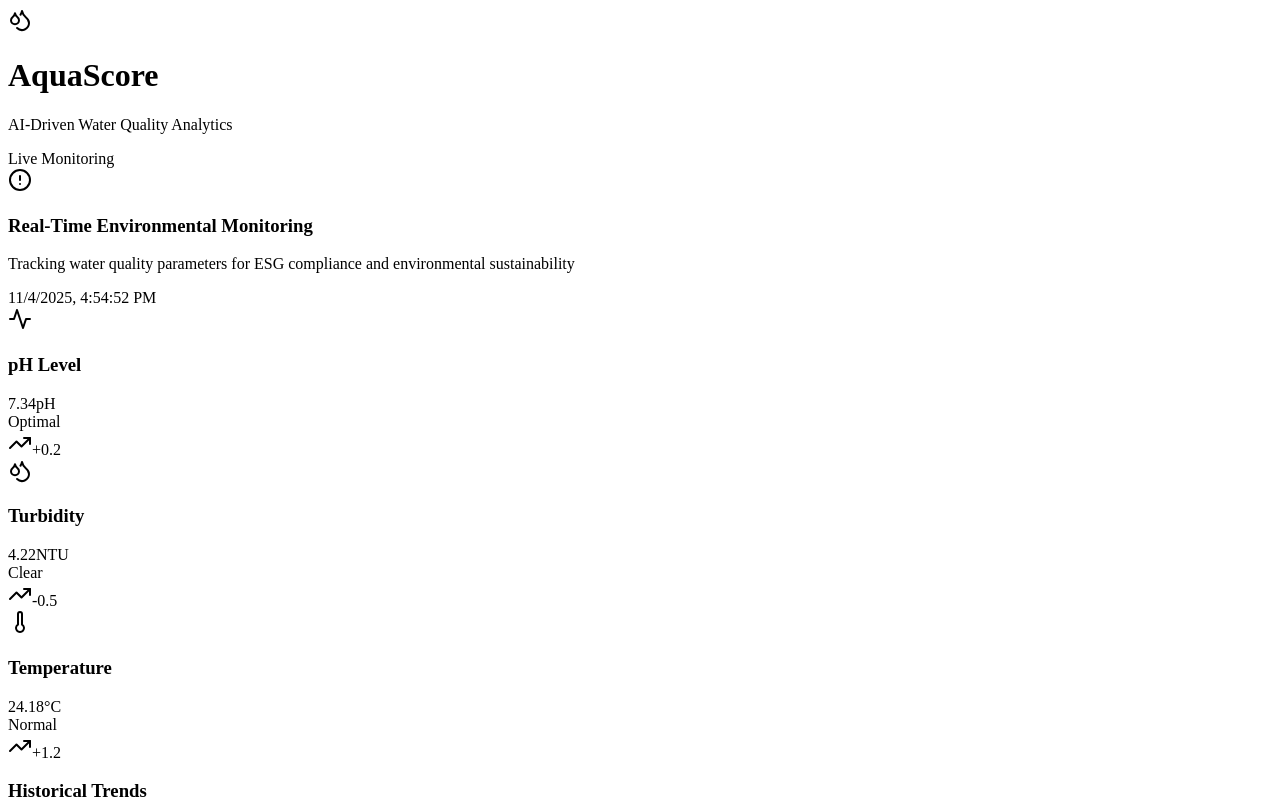
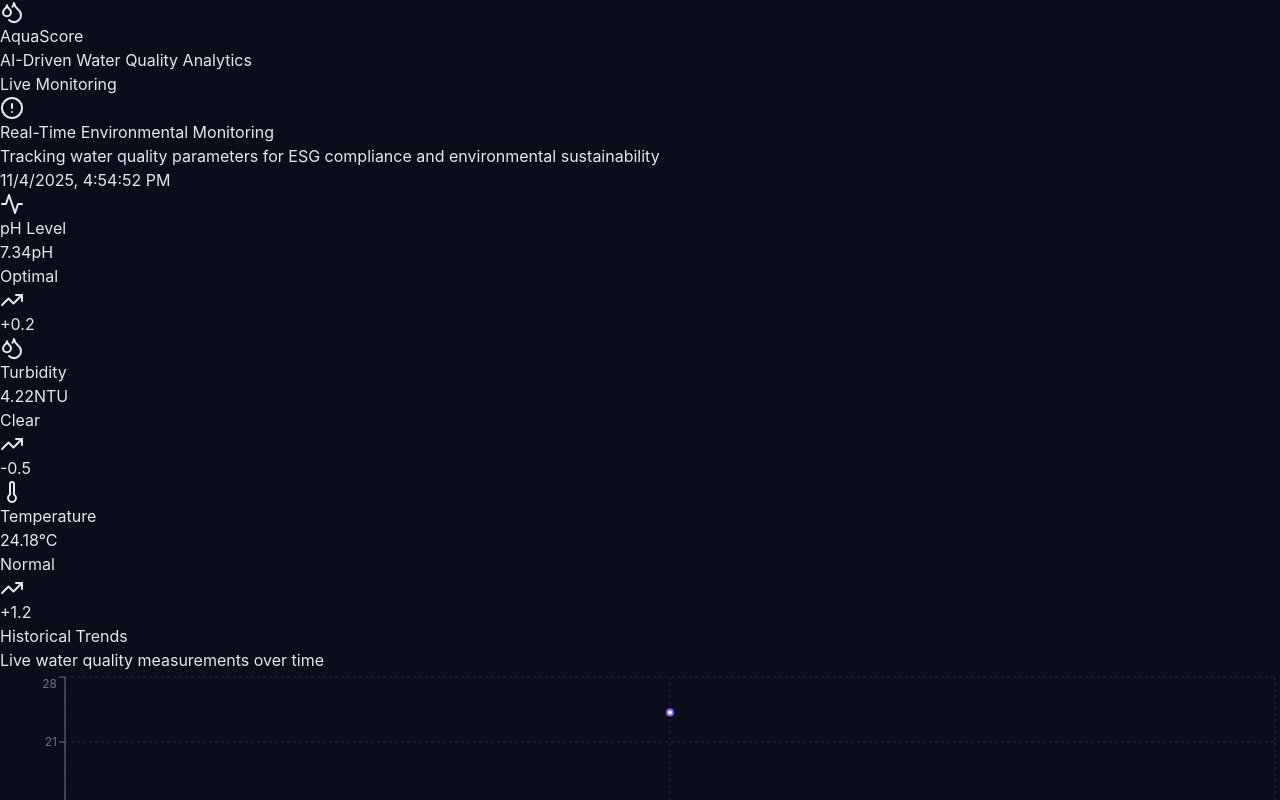
Before and after one commit to Sitanshu-mohanty/AquaScore, a React (Vite) app: page / in a window 1280 px wide. Shown: the top 800 px of the page. Built offline with nearby package versions, Linux system fonts and the light colour scheme.

Commit message:
Update index.css

```diff
--- a/src/index.css
+++ b/src/index.css
@@ -1,49 +1,91 @@
-/** @type {import('tailwindcss').Config} */
-export default {
-  content: [
-    "./index.html",
-    "./src/**/*.{js,ts,jsx,tsx}",
-  ],
-  theme: {
-    extend: {
-      colors: {
-        primary: {
-          50: '#f0f9ff',
-          100: '#e0f2fe',
-          200: '#bae6fd',
-          300: '#7dd3fc',
-          400: '#38bdf8',
-          500: '#0ea5e9',
-          600: '#0284c7',
-          700: '#0369a1',
-          800: '#075985',
-          900: '#0c4a6e',
-        },
-      },
-      animation: {
-        'fade-in': 'fadeIn 0.6s ease-out forwards',
-        'pulse-slow': 'pulse 2s cubic-bezier(0.4, 0, 0.6, 1) infinite',
-        'slide-up': 'slideUp 0.5s ease-out forwards',
-        'shimmer': 'shimmer 2s linear infinite',
-      },
-      keyframes: {
-        fadeIn: {
-          '0%': { opacity: '0', transform: 'translateY(10px)' },
-          '100%': { opacity: '1', transform: 'translateY(0)' },
-        },
-        slideUp: {
-          '0%': { opacity: '0', transform: 'translateY(20px)' },
-          '100%': { opacity: '1', transform: 'translateY(0)' },
-        },
-        shimmer: {
-          '0%': { backgroundPosition: '-1000px 0' },
-          '100%': { backgroundPosition: '1000px 0' },
-        },
-      },
-      backdropBlur: {
-        xs: '2px',
-      },
-    },
-  },
-  plugins: [],
+@tailwind base;
+@tailwind components;
+@tailwind utilities;
+
+* {
+  margin: 0;
+  padding: 0;
+  box-sizing: border-box;
 }
+
+body {
+  margin: 0;
+  font-family: -apple-system, BlinkMacSystemFont, 'Segoe UI', 'Roboto', 'Oxygen',
+    'Ubuntu', 'Cantarell', 'Fira Sans', 'Droid Sans', 'Helvetica Neue',
+    sans-serif;
+  -webkit-font-smoothing: antialiased;
+  -moz-osx-font-smoothing: grayscale;
+  background: #0a0e1a;
+  color: #e4e7eb;
+  overflow-x: hidden;
+}
+
+#root {
+  min-height: 100vh;
+  display: flex;
+  flex-direction: column;
+}
+
+/* Smooth scrolling */
+html {
+  scroll-behavior: smooth;
+}
+
+/* Custom scrollbar */
+::-webkit-scrollbar {
+  width: 8px;
+  height: 8px;
+}
+
+::-webkit-scrollbar-track {
+  background: #0f172a;
+}
+
+::-webkit-scrollbar-thumb {
+  background: #334155;
+  border-radius: 4px;
+}
+
+::-webkit-scrollbar-thumb:hover {
+  background: #475569;
+}
+
+/* Animations */
+@keyframes fadeIn {
+  from {
+    opacity: 0;
+    transform: translateY(10px);
+  }
+  to {
+    opacity: 1;
+    transform: translateY(0);
+  }
+}
+
+@keyframes pulse {
+  0%, 100% {
+    opacity: 1;
+  }
+  50% {
+    opacity: 0.5;
+  }
+}
+
+@keyframes slideIn {
+  from {
+    transform: translateX(-100%);
+    opacity: 0;
+  }
+  to {
+    transform: translateX(0);
+    opacity: 1;
+  }
+}
+
+.animate-fade-in {
+  animation: fadeIn 0.6s ease-out forwards;
+}
+
+.animate-pulse-slow {
+  animation: pulse 2s cubic-bezier(0.4, 0, 0.6, 1) infinite;
+}
```
